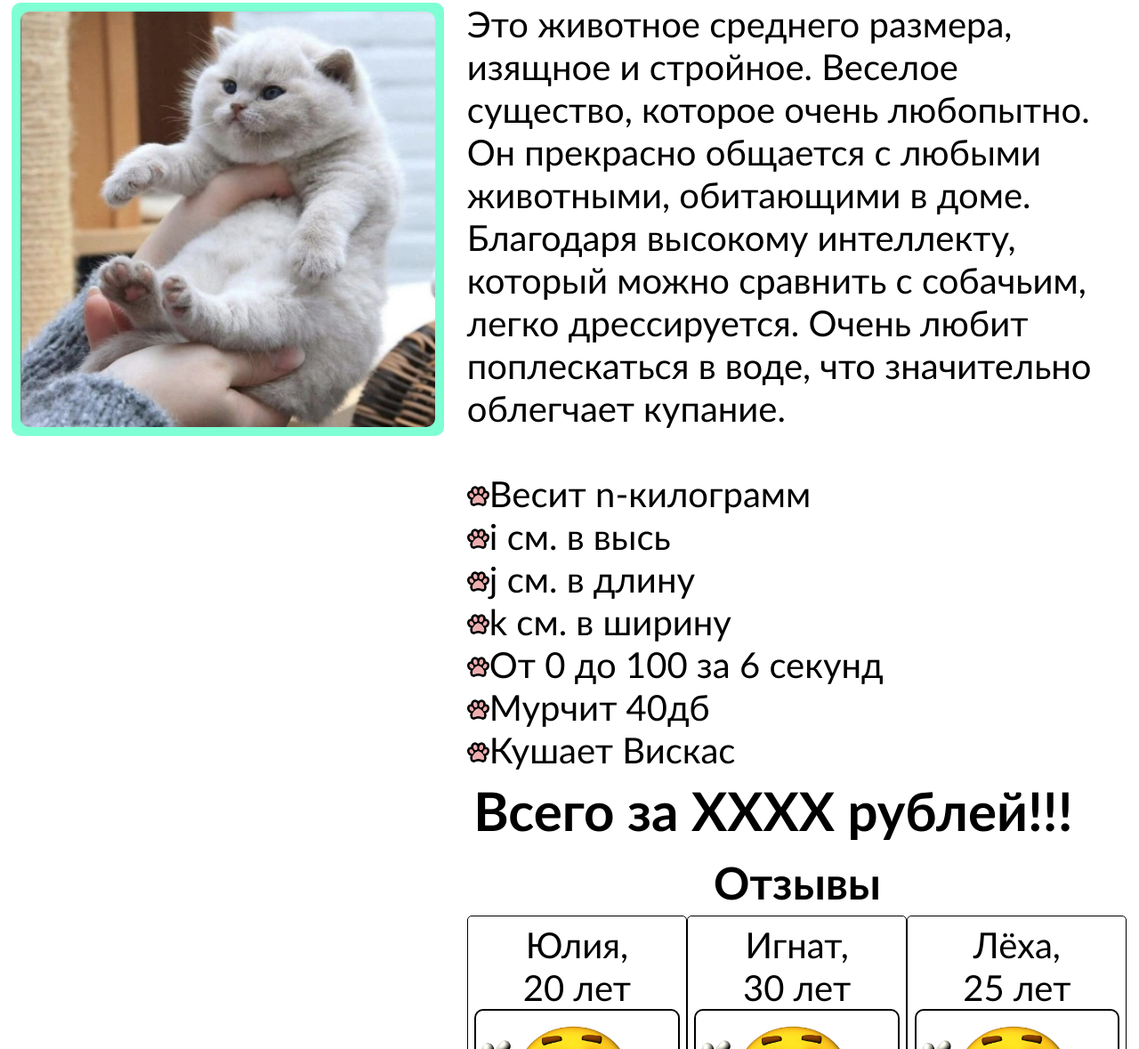
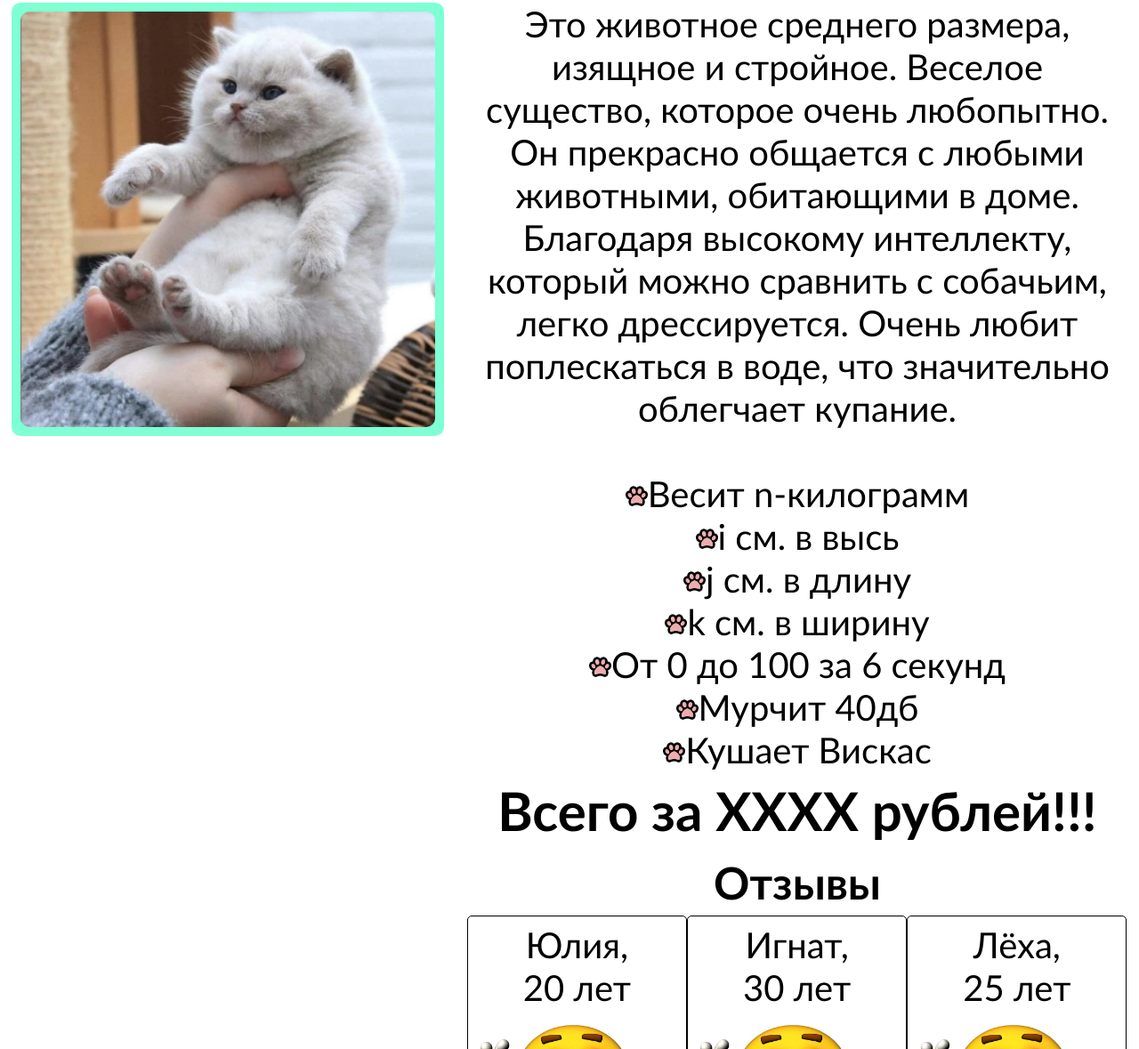
Before and after one commit to Dendrim/-cat_landing, a plain HTML site: page index.html in a window 1280 px wide. Shown: the part 381-1560 px from the top of the page at 89% size. Drawn offline with nearby package versions, Linux system fonts and the light colour scheme.

Commit message:
center aligned blocks on the right column; removed review image borders

```diff
--- a/css/review.css
+++ b/css/review.css
@@ -26,7 +26,6 @@
 }
 
 .review .image_container {
-  border:2px solid black;
   background-color: white;
   padding: 0;
 }
--- a/index.html
+++ b/index.html
@@ -42,7 +42,7 @@
       </div>
 
       <div class="percents-60 column">
-        <p class="description">
+        <p class="description center">
           Это животное среднего размера, изящное и стройное.
           Веселое существо, которое очень любопытно.
           Он прекрасно общается с любыми животными, обитающими в доме.
@@ -50,7 +50,7 @@
           Очень любит поплескаться в воде, что значительно облегчает купание.
         </p>
 
-        <ul class="features">
+        <ul class="features center">
           <li class="feature">Весит n-килограмм</li>
           <li class="feature">i см. в высь</li>
           <li class="feature">j см. в длину</li>
@@ -62,7 +62,7 @@
 
         <div class="row">
           <div class="column percents-100">
-            <p class="price_tag">Всего за ХХХХ рублей!!!</p>
+            <p class="price_tag center">Всего за ХХХХ рублей!!!</p>
           </div>
         </div>
 
```
